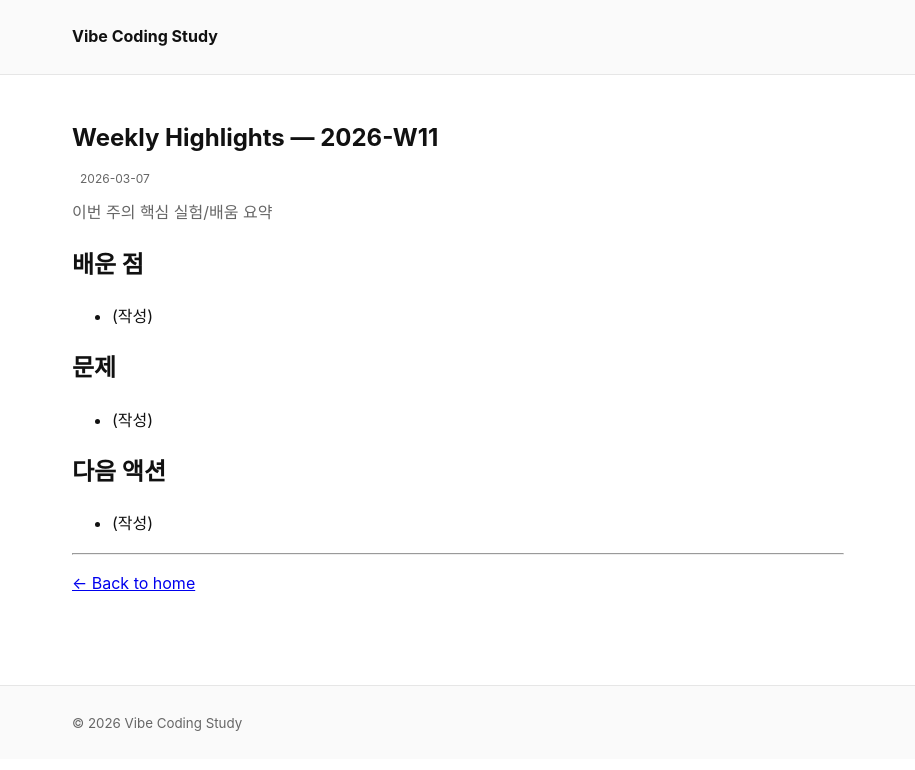
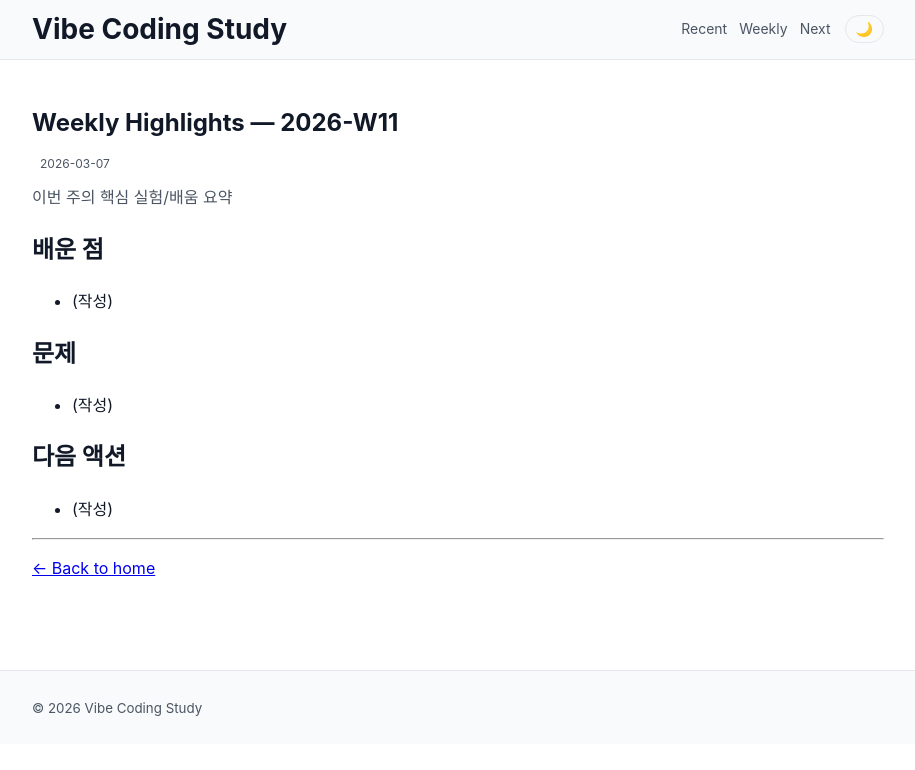
Before and after one commit to porits789/porits789.github.io, a Jekyll site: the page built from _posts/2026-03-07-weekly-highlights-2026-w11.md, in a window 1280 px wide. Shown: the top 770 px of the page, without its empty margins (182-1097 px from the left). Built offline with Jekyll 4.4.1, drawn with Linux system fonts in a browser that asks for light colours.

Commit message:
style: improve header/nav, theme toggle, and list summary readability

```diff
--- a/_layouts/default.html
+++ b/_layouts/default.html
@@ -9,8 +9,19 @@
   </head>
   <body>
     <header class="site-header">
-      <div class="container">
+      <div class="container header-inner">
         <a class="site-title" href="{{ '/' | relative_url }}">{{ site.title }}</a>
+
+        <div class="header-actions">
+          <nav class="top-nav" aria-label="Main navigation">
+            <a href="{{ '/' | relative_url }}#recent">Recent</a>
+            <a href="{{ '/' | relative_url }}#weekly">Weekly</a>
+            <a href="{{ '/' | relative_url }}#next">Next</a>
+          </nav>
+          <button id="themeToggle" class="theme-toggle" type="button" aria-label="Toggle dark mode">
+            🌙
+          </button>
+        </div>
       </div>
     </header>
 
@@ -23,5 +34,30 @@
         <small class="muted">© {{ site.time | date: '%Y' }} {{ site.title }}</small>
       </div>
     </footer>
+
+    <script>
+      (function () {
+        const root = document.documentElement;
+        const btn = document.getElementById('themeToggle');
+        const saved = localStorage.getItem('theme');
+        const prefersDark = window.matchMedia && window.matchMedia('(prefers-color-scheme: dark)').matches;
+
+        function apply(mode) {
+          root.setAttribute('data-theme', mode);
+          if (btn) btn.textContent = mode === 'dark' ? '☀️' : '🌙';
+        }
+
+        const initial = saved || (prefersDark ? 'dark' : 'light');
+        apply(initial);
+
+        if (btn) {
+          btn.addEventListener('click', function () {
+            const next = root.getAttribute('data-theme') === 'dark' ? 'light' : 'dark';
+            localStorage.setItem('theme', next);
+            apply(next);
+          });
+        }
+      })();
+    </script>
   </body>
 </html>
--- a/assets/main.css
+++ b/assets/main.css
@@ -1,20 +1,38 @@
-:root{--max:820px;--fg:#111;--muted:#666;--bg:#fff;--border:#e6e6e6;}
+:root{--max:900px;--fg:#111827;--muted:#4b5563;--bg:#ffffff;--header-bg:#f8fafc;--border:#e5e7eb;--link:#4b2e83;--link-hover:#2f1b57}
+:root[data-theme='dark']{--fg:#f3f4f6;--muted:#c5cad3;--bg:#0f172a;--header-bg:#111827;--border:#27324a;--link:#c4b5fd;--link-hover:#ddd6fe}
 *{box-sizing:border-box}
+html{scroll-behavior:smooth}
 body{margin:0;font-family:-apple-system,BlinkMacSystemFont,Segoe UI,Roboto,Helvetica,Arial,"Apple SD Gothic Neo","Noto Sans KR",sans-serif;line-height:1.6;color:var(--fg);background:var(--bg)}
 .container{max-width:var(--max);margin:0 auto;padding:24px}
-.site-header{border-bottom:1px solid var(--border);background:#fafafa}
-.site-title{font-weight:700;text-decoration:none;color:var(--fg)}
-.site-footer{border-top:1px solid var(--border);background:#fafafa;margin-top:48px}
+.site-header{border-bottom:1px solid var(--border);background:var(--header-bg);position:sticky;top:0;z-index:10}
+.header-inner{display:flex;align-items:center;justify-content:space-between;gap:16px;padding-top:14px;padding-bottom:14px}
+.site-title{font-weight:700;text-decoration:none;color:var(--fg);font-size:28px;line-height:1.1}
+.header-actions{display:flex;align-items:center;gap:14px}
+.top-nav{display:flex;align-items:center;gap:12px}
+.top-nav a{color:var(--muted);text-decoration:none;font-size:14px}
+.top-nav a:hover{color:var(--fg)}
+.theme-toggle{border:1px solid var(--border);background:transparent;color:var(--fg);border-radius:999px;padding:6px 10px;cursor:pointer;font-size:14px;line-height:1}
+.site-footer{border-top:1px solid var(--border);background:var(--header-bg);margin-top:48px}
 .hero{padding:28px 0 8px}
-.hero h1{font-size:40px;line-height:1.2;margin:0 0 8px}
-.subtitle{font-size:18px;color:var(--muted);margin:0}
-.section{margin-top:28px}
+.hero h1{font-size:56px;line-height:1.15;margin:0 0 12px;letter-spacing:-0.02em}
+.subtitle{font-size:26px;color:var(--muted);margin:0}
+.section{margin-top:30px}
+.section h2{font-size:22px;margin:0 0 8px}
 .post-list{list-style:none;padding:0;margin:12px 0}
-.post-list li{padding:12px 0;border-bottom:1px solid var(--border)}
-.post-list a{text-decoration:none}
+.post-list li{padding:14px 0;border-bottom:1px solid var(--border)}
+.post-list a{text-decoration:none;color:var(--link);font-weight:600}
+.post-list a:hover{color:var(--link-hover)}
 .meta{color:var(--muted);font-size:12px;margin-left:8px}
 .excerpt{margin:6px 0 0;color:var(--muted)}
 .muted{color:var(--muted)}
 .post h1{margin-bottom:6px}
 .summary{color:var(--muted);margin-top:0}
 .content img{max-width:100%}
+
+@media (max-width: 760px){
+  .header-inner{flex-wrap:wrap}
+  .site-title{font-size:22px}
+  .hero h1{font-size:40px}
+  .subtitle{font-size:20px}
+  .top-nav a{font-size:13px}
+}
```
Also changed, not shown: index.html (+8 -4 lines).
